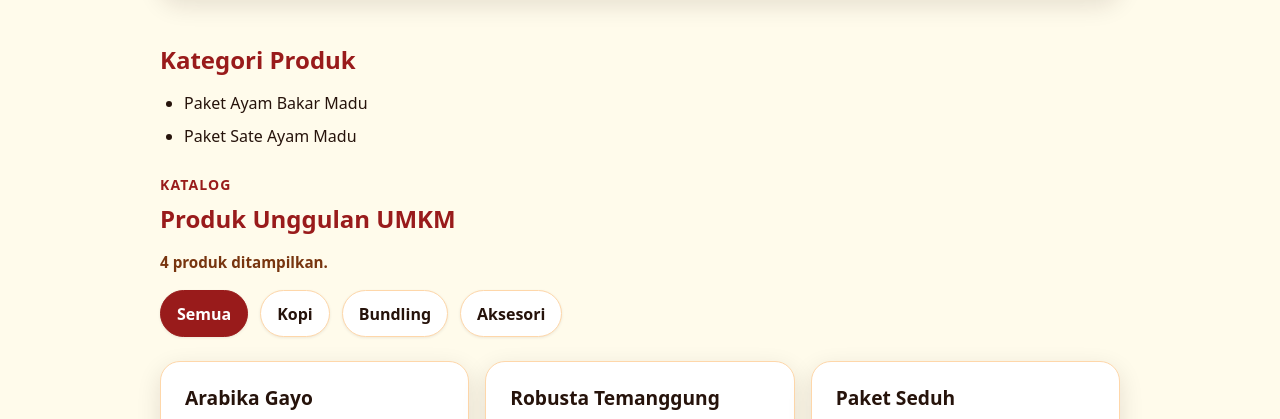
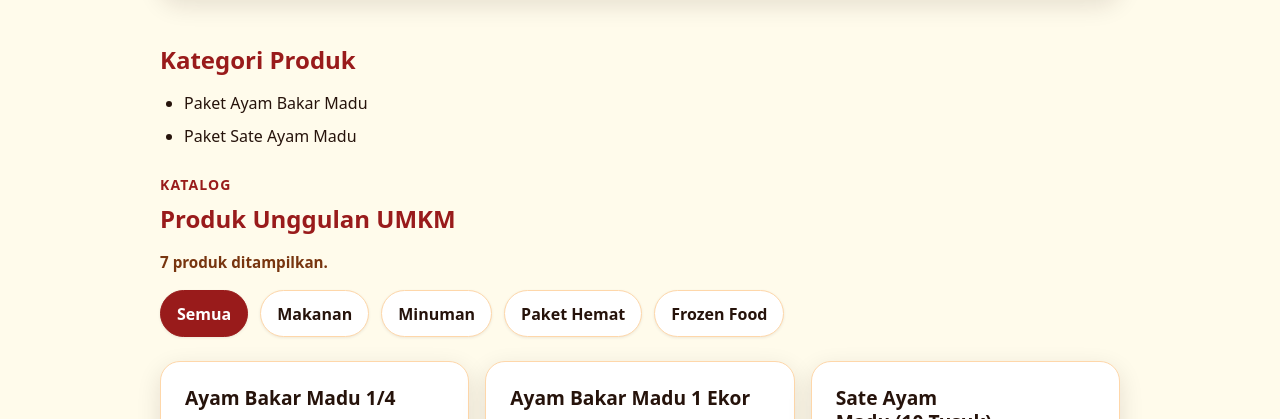
Before and after one commit to DamarGreyrat/website-umkm, a plain HTML site: page produk.html in a window 1280 px wide. Shown: the part 369-788 px from the top of the page. Drawn offline with Linux system fonts and the light colour scheme.

Commit message:
feat: implement DOM event rendering and category filter for Ayam Bakar Madu catalog

```diff
--- a/js/app.js
+++ b/js/app.js
@@ -1,9 +1,12 @@
-// 1. Data Produk UMKM (P10 & P11)
+// 1. Data Produk UMKM Ayam Bakar Madu Damar (P10 & P11)
 const produkUmkm = [
-  { nama: "Arabika Gayo", kategori: "Kopi", harga: 85000, stok: 12, unggulan: true },
-  { nama: "Robusta Temanggung", kategori: "Kopi", harga: 65000, stok: 4, unggulan: false },
-  { nama: "Paket Seduh", kategori: "Bundling", harga: 125000, stok: 0, unggulan: false },
-  { nama: "Drip Bag Nusantara", kategori: "Kopi", harga: 45000, stok: 18, unggulan: false },
+  { nama: "Ayam Bakar Madu 1/4", kategori: "Makanan", harga: 20000, stok: 15, unggulan: true },
+  { nama: "Ayam Bakar Madu 1 Ekor", kategori: "Makanan", harga: 40000, stok: 8, unggulan: true },
+  { nama: "Sate Ayam Madu (10 Tusuk)", kategori: "Makanan", harga: 19000, stok: 5, unggulan: false },
+  { nama: "Kulit Ayam Bakar Madu Crispy", kategori: "Makanan", harga: 15000, stok: 3, unggulan: false },
+  { nama: "Paket Nasi Kotak Komplit", kategori: "Paket Hemat", harga: 25000, stok: 0, unggulan: false },
+  { nama: "Es Jeruk Madu Pekalongan", kategori: "Minuman", harga: 8000, stok: 20, unggulan: false },
+  { nama: "Wedang Jahe Madu Hangat", kategori: "Minuman", harga: 7000, stok: 12, unggulan: false },
 ];
 
 // 2. Function formatRupiah
--- a/produk.html
+++ b/produk.html
@@ -48,9 +48,10 @@
 
         <div class="filter-bar" aria-label="Filter kategori produk">
           <button type="button" class="filter-button is-active" data-filter="Semua">Semua</button>
-          <button type="button" class="filter-button" data-filter="Kopi">Kopi</button>
-          <button type="button" class="filter-button" data-filter="Bundling">Bundling</button>
-          <button type="button" class="filter-button" data-filter="Aksesori">Aksesori</button>
+          <button type="button" class="filter-button" data-filter="Makanan">Makanan</button>
+          <button type="button" class="filter-button" data-filter="Minuman">Minuman</button>
+          <button type="button" class="filter-button" data-filter="Paket Hemat">Paket Hemat</button>
+          <button type="button" class="filter-button" data-filter="Frozen Food">Frozen Food</button>
         </div>
 
         <div id="produk-grid" class="product-grid" aria-live="polite"></div>
```
